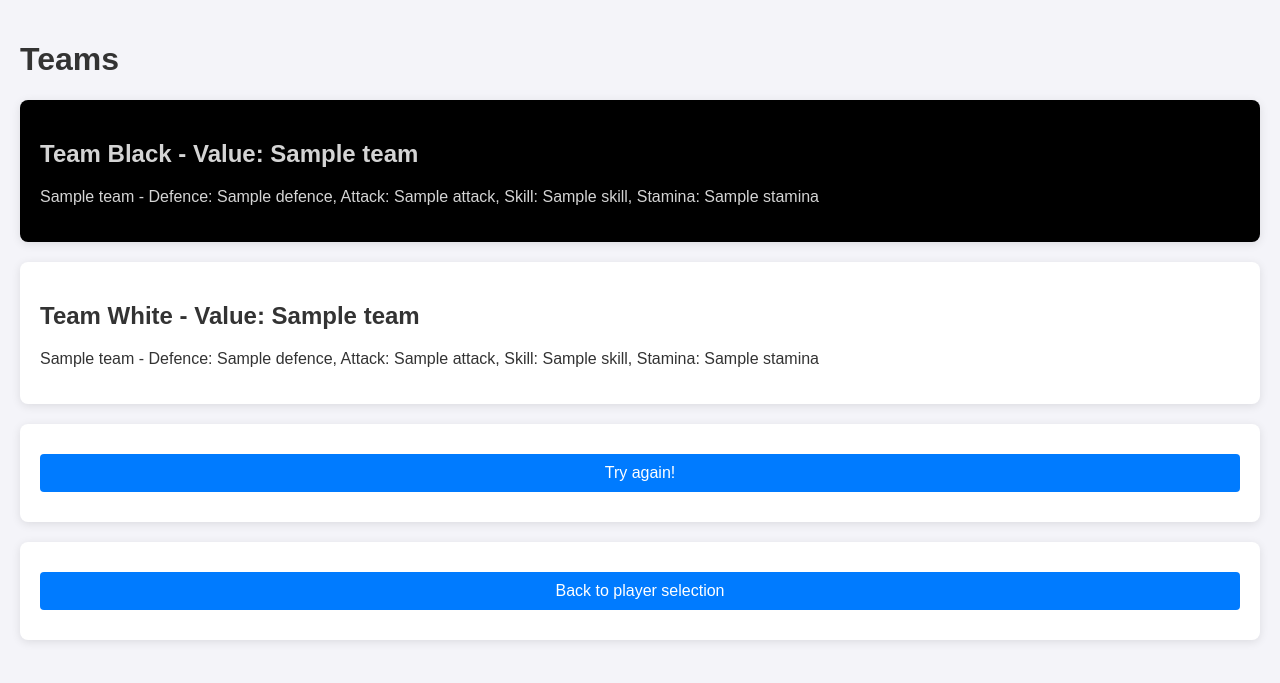
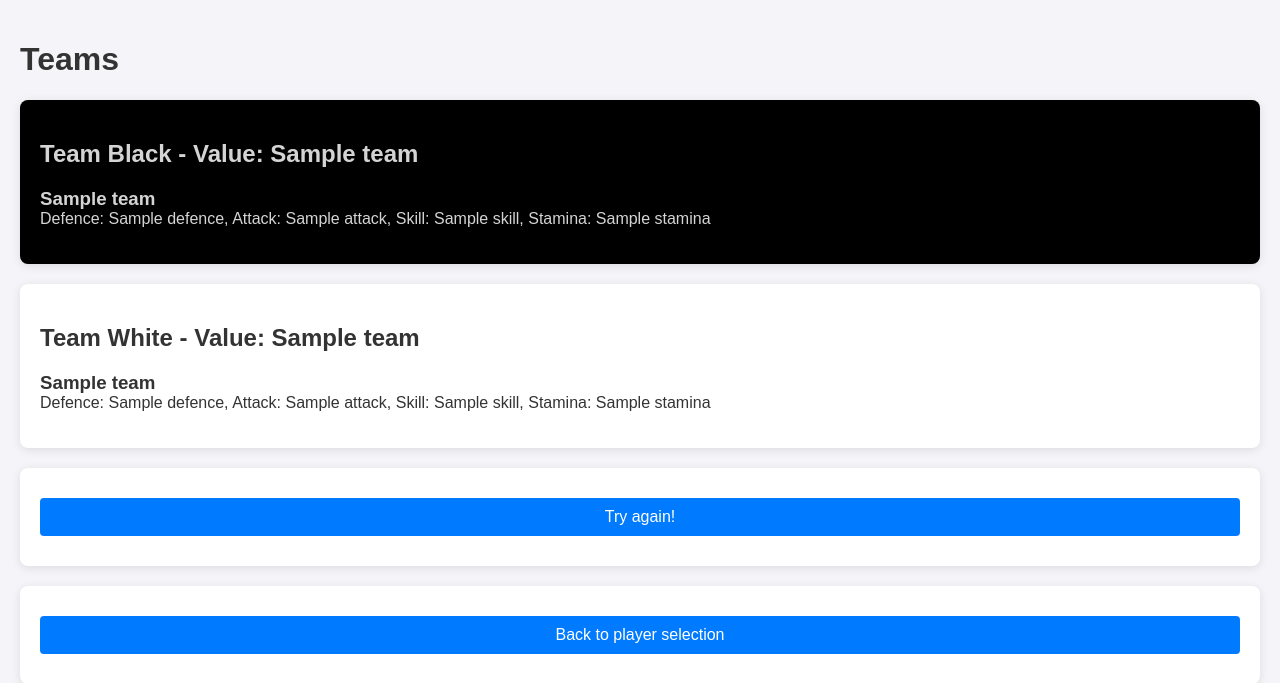
Before and after one commit to Korda53/CsapatElosztas, a Flask app: template templates/teams.html in a window 1280 px wide. Shown: the top 683 px of the page. Run offline with Flask 3, Linux system fonts and the light colour scheme; the template is opened without the code that fills it: most values are stand-ins (such as "Sample title", 1, 10 or a date in 2020).

Commit message:
teams site style change

```diff
--- a/static/styles.css
+++ b/static/styles.css
@@ -12,6 +12,18 @@ h1, h2, h3 {
 
 h2.black_team {
     color:#d4d4d4
+}
+
+h3.white_team {
+    color: #333;
+    margin-bottom: 0px;
+    margin-top: 6px;
+}
+
+h3.black_team {
+    color:#d4d4d4;
+    margin-bottom: 0px;
+    margin-top: 6px;
 }
 
 form {
--- a/templates/teams.html
+++ b/templates/teams.html
@@ -19,7 +19,7 @@
         <h2 class="black_team">Team Black - Value: {{teams[2]}}</h2>
         <ul>
             {% for player in teams[0] %}
-                <li>{{ player.name }} - Defence: {{ player.defence }}, Attack: {{ player.attack }}, Skill: {{ player.skill }}, Stamina: {{ player.stamina }}</li>
+                <li><h3 class="black_team">{{ player.name }}</h3>Defence: {{ player.defence }}, Attack: {{ player.attack }}, Skill: {{ player.skill }}, Stamina: {{ player.stamina }}</li>
             {% endfor %}
         </ul>
         </font>
@@ -28,7 +28,7 @@
         <h2>Team White - Value: {{teams[3]}}</h2>
         <ul>
             {% for player in teams[1] %}
-                <li>{{ player.name }} - Defence: {{ player.defence }}, Attack: {{ player.attack }}, Skill: {{ player.skill }}, Stamina: {{ player.stamina }}</li>
+                <li><h3 class="white_team">{{ player.name }}</h3>Defence: {{ player.defence }}, Attack: {{ player.attack }}, Skill: {{ player.skill }}, Stamina: {{ player.stamina }}</li>
             {% endfor %}
         </ul>
     </form>
```
